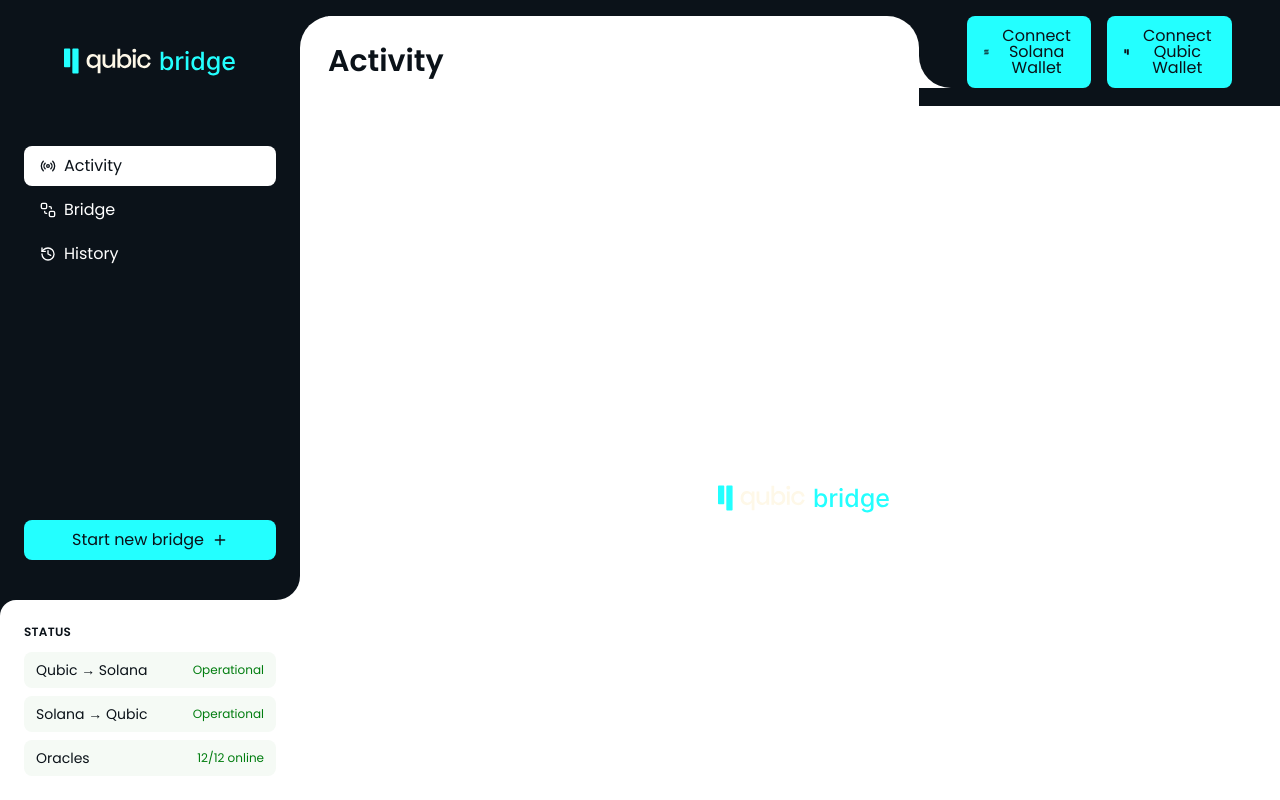
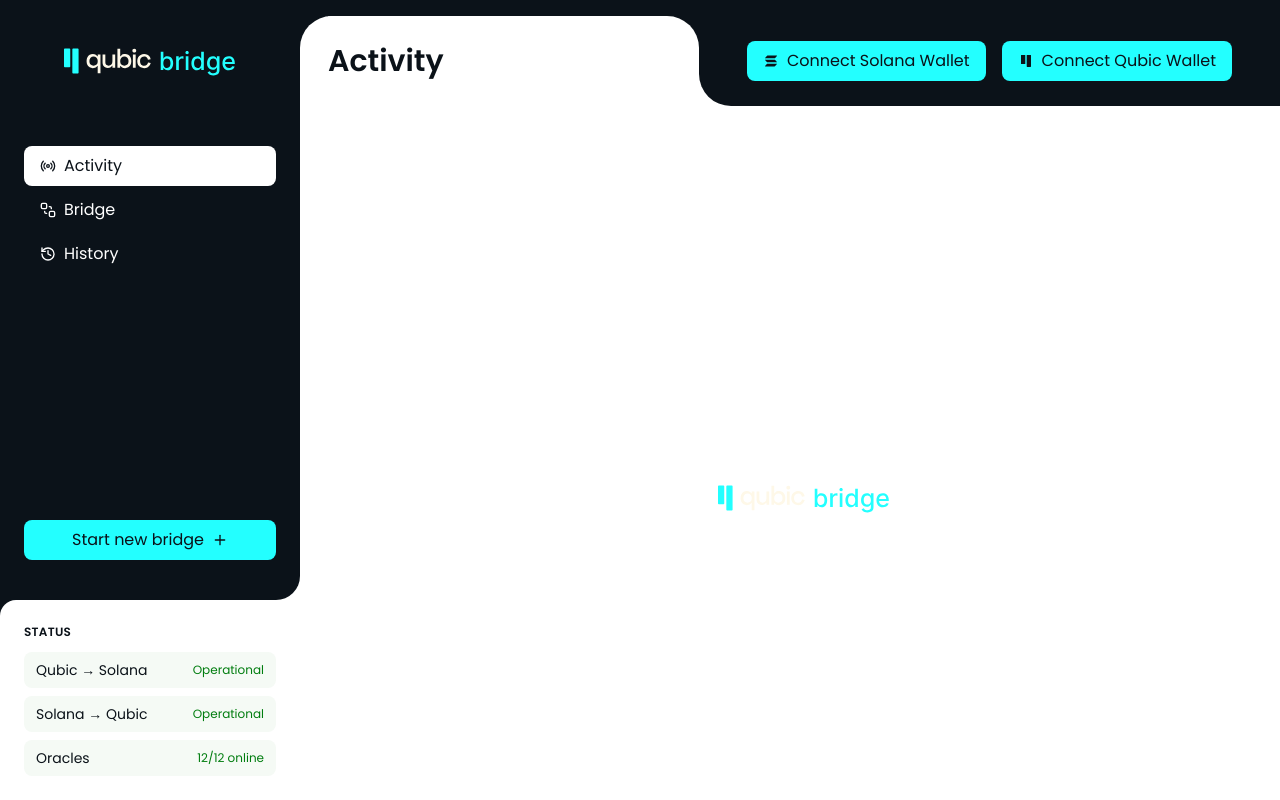
Before and after one commit to avicenne-studio/qs-bridge-frontend, a React (Vite) app: page /activity in a window 1280 px wide. Built offline with nearby package versions, Linux system fonts and the light colour scheme.

Commit message:
chore: code cleanup

```diff
--- a/src/components/layout/main-layout.tsx
+++ b/src/components/layout/main-layout.tsx
@@ -23,14 +23,13 @@
       <TopBar />
       <Sidebar />
       <TabBar />
+
       <main className="size-full bg-white rounded-tl-4xl overflow-hidden pl-7 pb-20 xl:pb-0">
         <div className="flex w-full h-[90px] bg-primary rounded-tl-4xl">
           <span className="text-primary bg-white text-3xl font-semibold flex items-center pr-7 w-full rounded-tr-4xl">
             {pageName}
           </span>
-          <div className="hidden xl:block">
-            <WalletArea />
-          </div>
+          <WalletArea />
         </div>
         <Outlet />
       </main>
--- a/src/components/layout/tab-bar/tab-bar.tsx
+++ b/src/components/layout/tab-bar/tab-bar.tsx
@@ -1,9 +1,9 @@
-import { useState } from "react";
 import { History, Radio, SendToBack, Activity } from "lucide-react";
 import { routes } from "@/constants/routes";
 import TabBarLink from "./components/tab-bar-link";
 import StatusItem from "../sidebar/components/status/status-item";
 import cn from "@/utils/classnames";
+import { useToggleState } from "@/hooks/use-toggle-state";
 
 const navItems = [
   { path: routes.activity.path, name: routes.activity.name, Icon: Radio },
@@ -18,7 +18,7 @@
 ];
 
 export default function TabBar() {
-  const [isStatusPanelOpen, setIsStatusPanelOpen] = useState(false);
+  const [isStatusPanelOpen, toggleStatusPanel] = useToggleState(false);
 
   return (
     <div className={cn("fixed bottom-0 left-0 right-0 z-50", "flex xl:hidden")}>
@@ -66,7 +66,7 @@
       <div className="relative z-10 flex flex-row items-center justify-center rounded-t-3xl bg-highlight px-4 py-3 w-fit">
         <button
           type="button"
-          onClick={() => setIsStatusPanelOpen((open) => !open)}
+          onClick={toggleStatusPanel}
           className={cn(
             "flex z-10 w-10 shrink-0 flex-col items-center justify-center transition-colors",
             isStatusPanelOpen ? "text-primary" : "text-white",
--- a/src/components/layout/top-bar/top-bar.tsx
+++ b/src/components/layout/top-bar/top-bar.tsx
@@ -64,9 +64,9 @@
           <button
             type="button"
             onClick={toggleMenu}
-            className="relative flex size-10 shrink-0 items-center justify-center overflow-hidden rounded-lg text-white transition-colors"
+            className="relative flex size-10 shrink-0 items-center justify-center overflow-hidden rounded-lg"
             aria-expanded={isMenuOpen}
-            aria-label={isMenuOpen ? "Fermer le menu" : "Ouvrir le menu"}
+            aria-label={isMenuOpen ? "Close menu" : "Open menu"}
           >
             <span
               className={cn(
@@ -77,7 +77,7 @@
             />
             <Wallet
               size={16}
-              strokeWidth={1.5}
+              strokeWidth={1}
               className={cn(
                 "relative z-10 transition-colors",
                 isMenuOpen ? "text-primary" : "text-white",
--- a/src/components/wallet-area/wallet-area.tsx
+++ b/src/components/wallet-area/wallet-area.tsx
@@ -2,6 +2,7 @@
 import WalletAreaSlot from "./wallet-area-slot";
 import SolanaIcon from "@/components/core/assets/solana-icon";
 import QubicIcon from "@/components/core/assets/qubic-icon";
+import cn from "@/utils/classnames";
 
 export default function WalletArea() {
   const [solanaConnected, setSolanaConnected] = useState(false);
@@ -26,7 +27,7 @@
   const showSeparator = solanaConnected && qubicConnected;
 
   return (
-    <div className="flex w-fit bg-white shrink-0">
+    <div className={cn("w-fit bg-white shrink-0", "hidden xl:flex")}>
       <div className="flex items-center gap-4 w-fit shrink-0 h-full px-12 bg-primary rounded-bl-4xl">
         <WalletAreaSlot
           {...SOLANA_WALLET_CONFIG}
```
